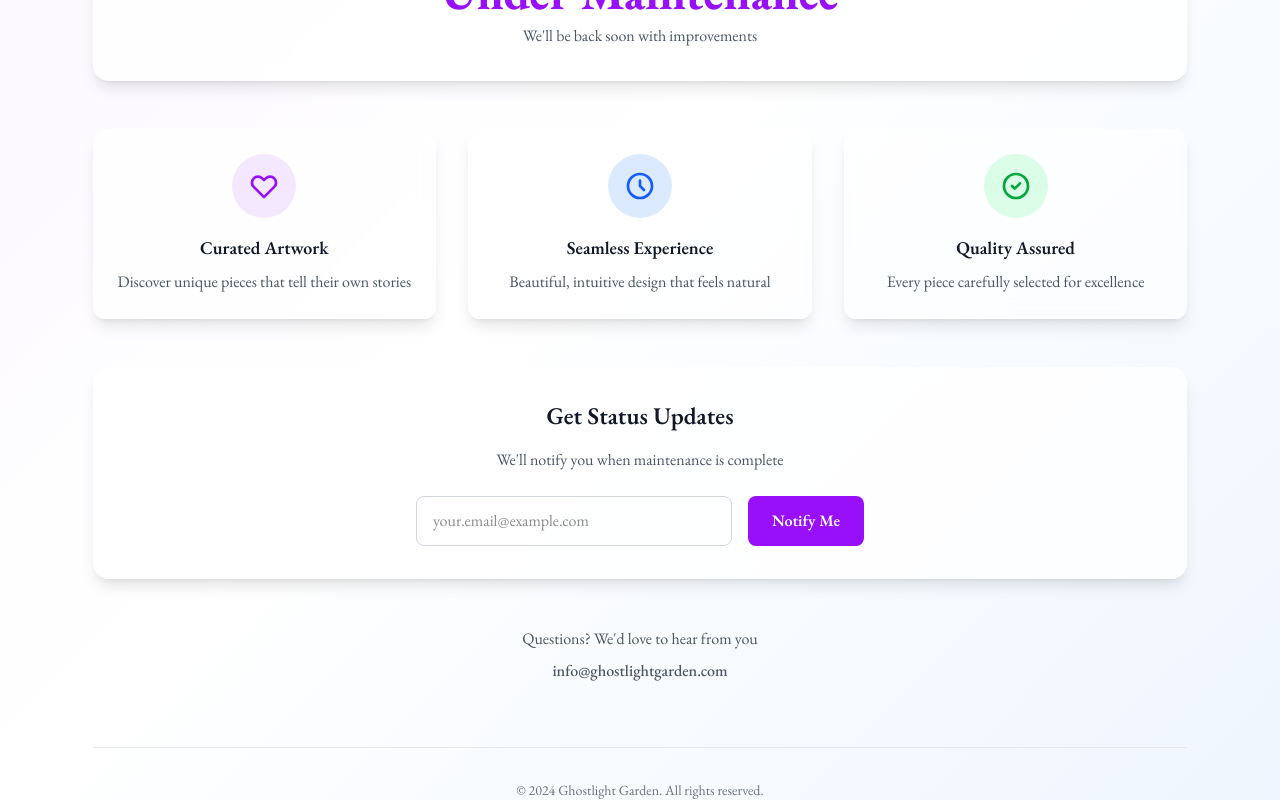
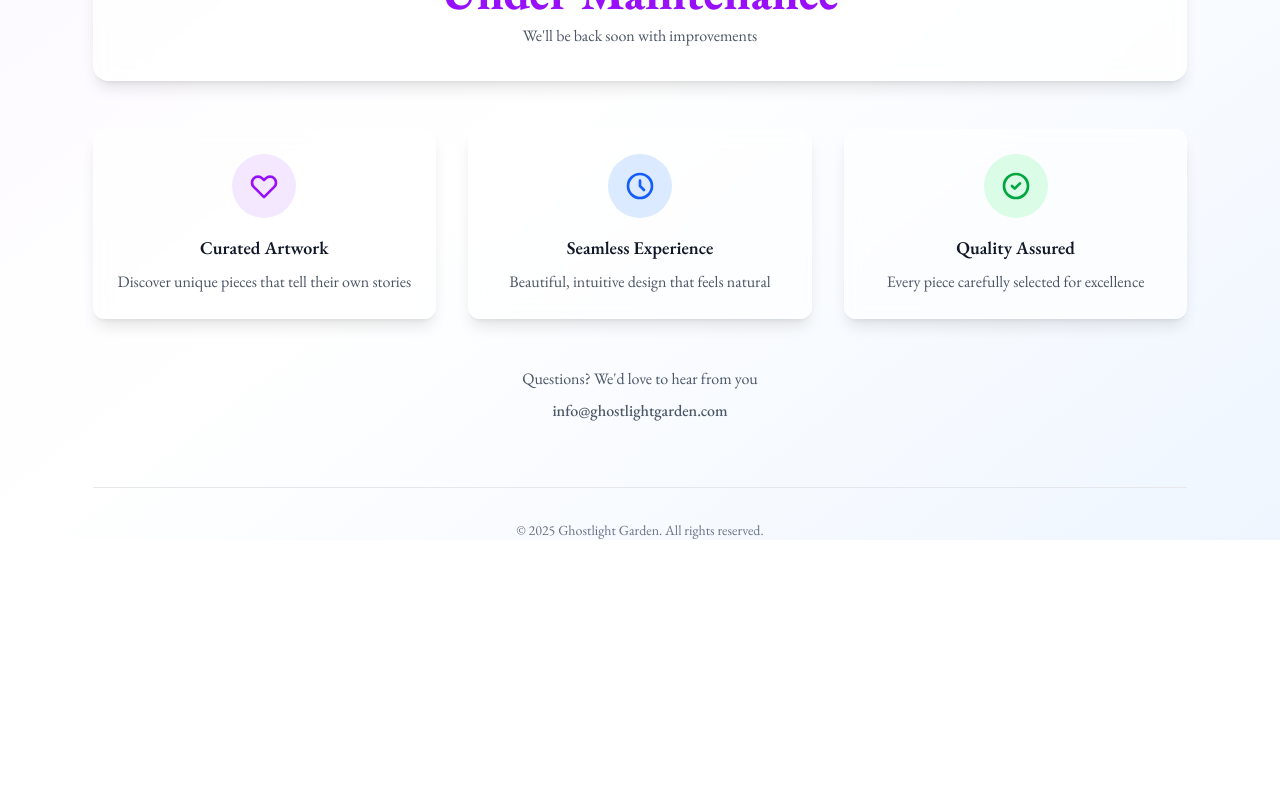
Before and after one commit to robertconnell/ghostlight-garden, a Next.js app: page /maintenance in a window 1280 px wide. Shown: the part 467-1267 px from the top of the page. After the commit the page ends 1007 px from the top, so only its background shows below. Built offline with nearby package versions, Linux system fonts and the light colour scheme; a web font is replaced by a local one.

Commit message:
Cleaned up maintenance page for now cause of broken functionality, still needs to be styled

```diff
--- a/app/maintenance/page.tsx
+++ b/app/maintenance/page.tsx
@@ -1,6 +1,7 @@
 import Link from 'next/link';
 
 export default function MaintenancePage() {
+
   return (
     <div className="min-h-screen bg-gradient-to-br from-purple-50 via-white to-blue-50 flex items-center justify-center">
       <div className="max-w-6xl mx-auto text-center px-6">
@@ -65,11 +66,13 @@ export default function MaintenancePage() {
           </div>
         </div>
 
-        {/* Status Updates */}
+        {/* Status Updates - Commented out for now, will implement email functionality later */}
+        {/*
         <div className="bg-white/80 backdrop-blur-sm rounded-2xl p-8 mb-12 shadow-lg border border-white/20">
           <h3 className="text-2xl font-semibold text-gray-900 mb-4">Get Status Updates</h3>
           <p className="text-gray-600 mb-6">We'll notify you when maintenance is complete</p>
-          <div className="flex flex-col sm:flex-row gap-4 max-w-md mx-auto">
+
+          <form className="flex flex-col sm:flex-row gap-4 max-w-md mx-auto">
             <input
               type="email"
               placeholder="your.email@example.com"
@@ -78,8 +81,13 @@ export default function MaintenancePage() {
             <button className="bg-purple-600 hover:bg-purple-700 text-white font-semibold px-6 py-3 rounded-lg transition-colors">
               Notify Me
             </button>
-          </div>
+          </form>
+
+          <p className="text-sm text-gray-500 mt-4">
+            We'll only use this email to send you maintenance updates.
+          </p>
         </div>
+        */}
 
         {/* Contact Info */}
         <div className="text-gray-600">
@@ -90,7 +98,7 @@ export default function MaintenancePage() {
         {/* Footer */}
         <div className="mt-16 pt-8 border-t border-gray-200">
           <p className="text-sm text-gray-500">
-            © 2024 Ghostlight Garden. All rights reserved.
+            © 2025 Ghostlight Garden. All rights reserved.
           </p>
         </div>
       </div>
```
